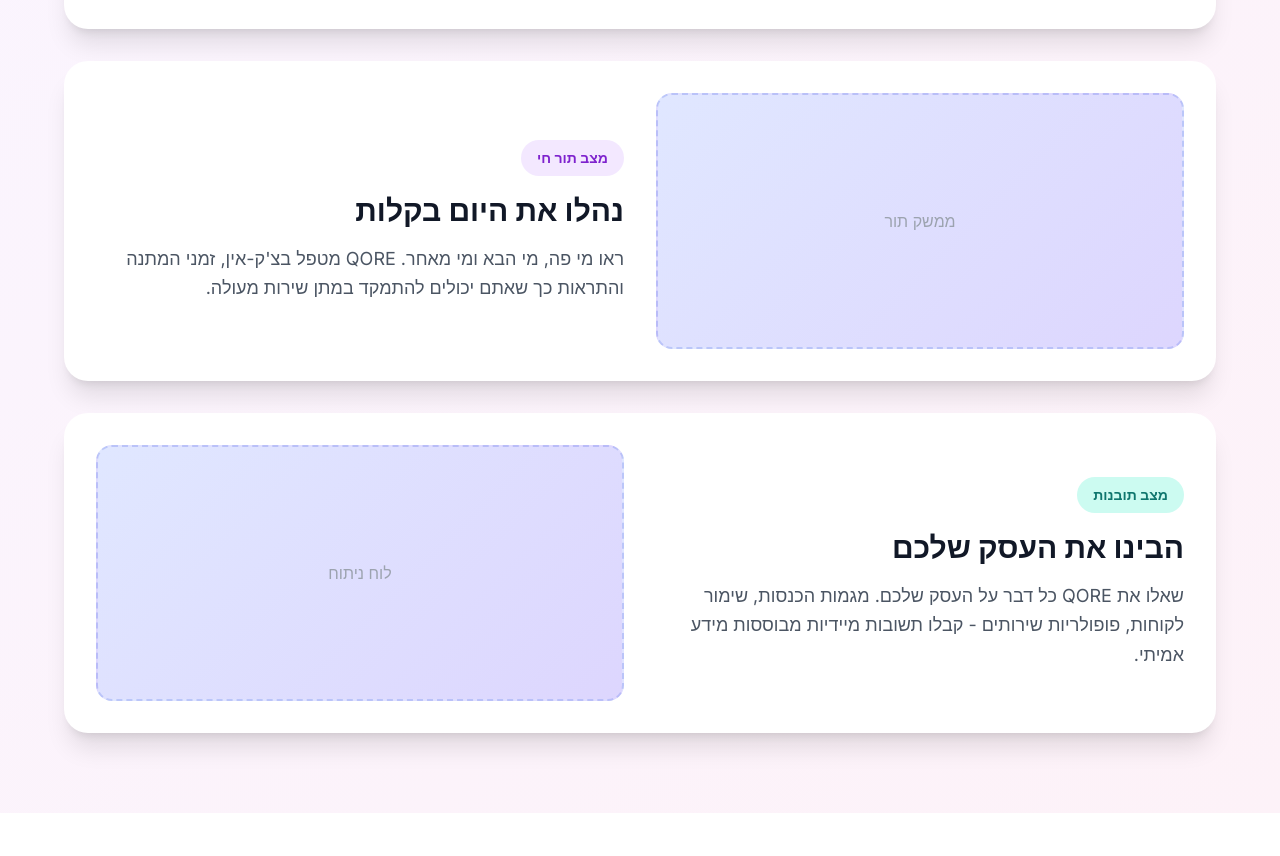
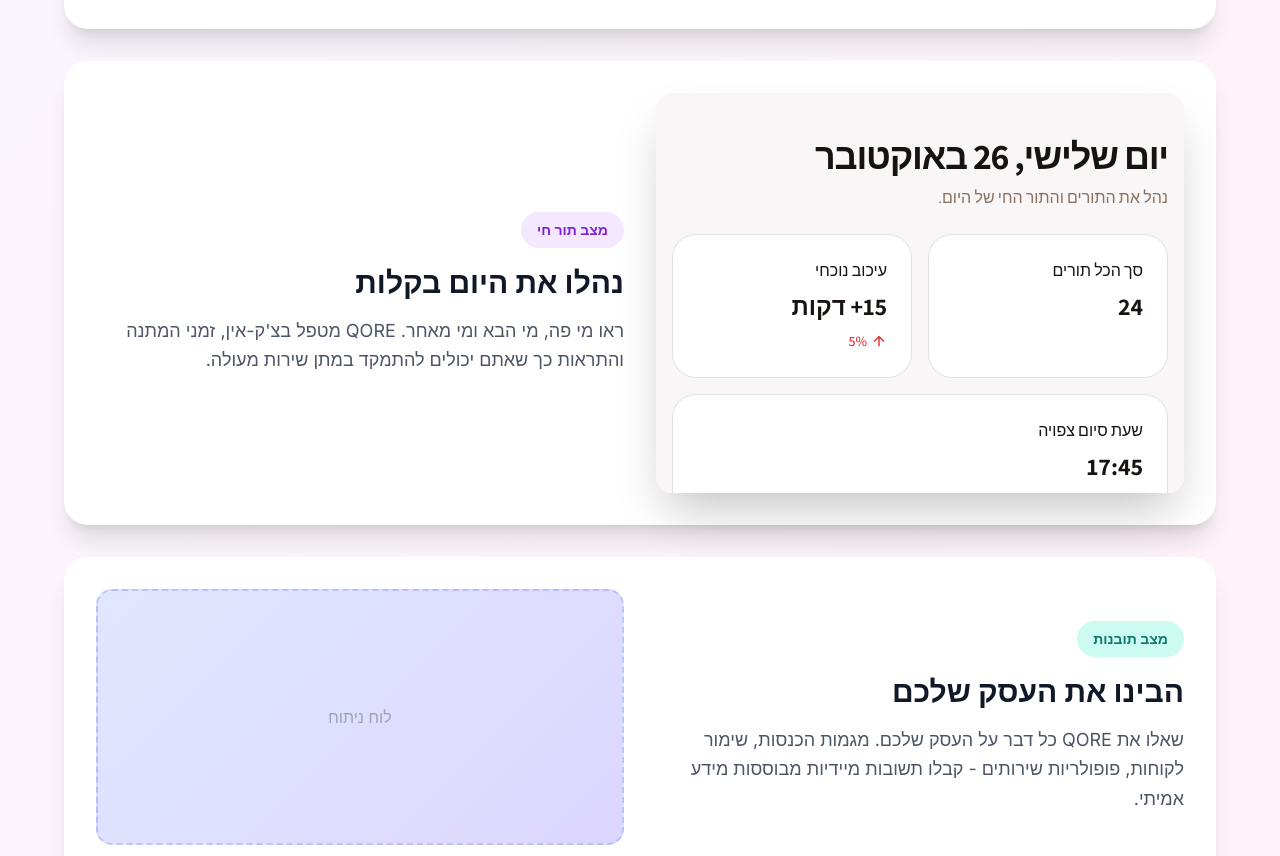
Before and after one commit to Jabanes/SAAS-AGENT-LANDING, a plain HTML site: page landing.html in a window 1280 px wide. Shown: the part 3321-4177 px from the top of the page. Drawn offline with nearby package versions, Linux system fonts and the light colour scheme.

Commit message:
added i frame

```diff
--- a/landing.html
+++ b/landing.html
@@ -315,9 +315,9 @@
                 <!-- Live Queue Mode -->
                 <div class="card-hover bg-white p-8 rounded-3xl shadow-xl">
                     <div class="grid md:grid-cols-2 gap-8 items-center">
-                        <div
-                            class="order-2 md:order-1 mockup-placeholder rounded-2xl h-64 flex items-center justify-center text-gray-400">
-                            ממשק תור
+                        <div class="order-2 md:order-1 rounded-2xl overflow-hidden shadow-2xl">
+                            <iframe src="/live-Dashboard.html" class="w-full h-[400px] border-0 rounded-2xl"
+                                style="background:white;"></iframe>
                         </div>
                         <div class="order-1 md:order-2">
                             <div
```
